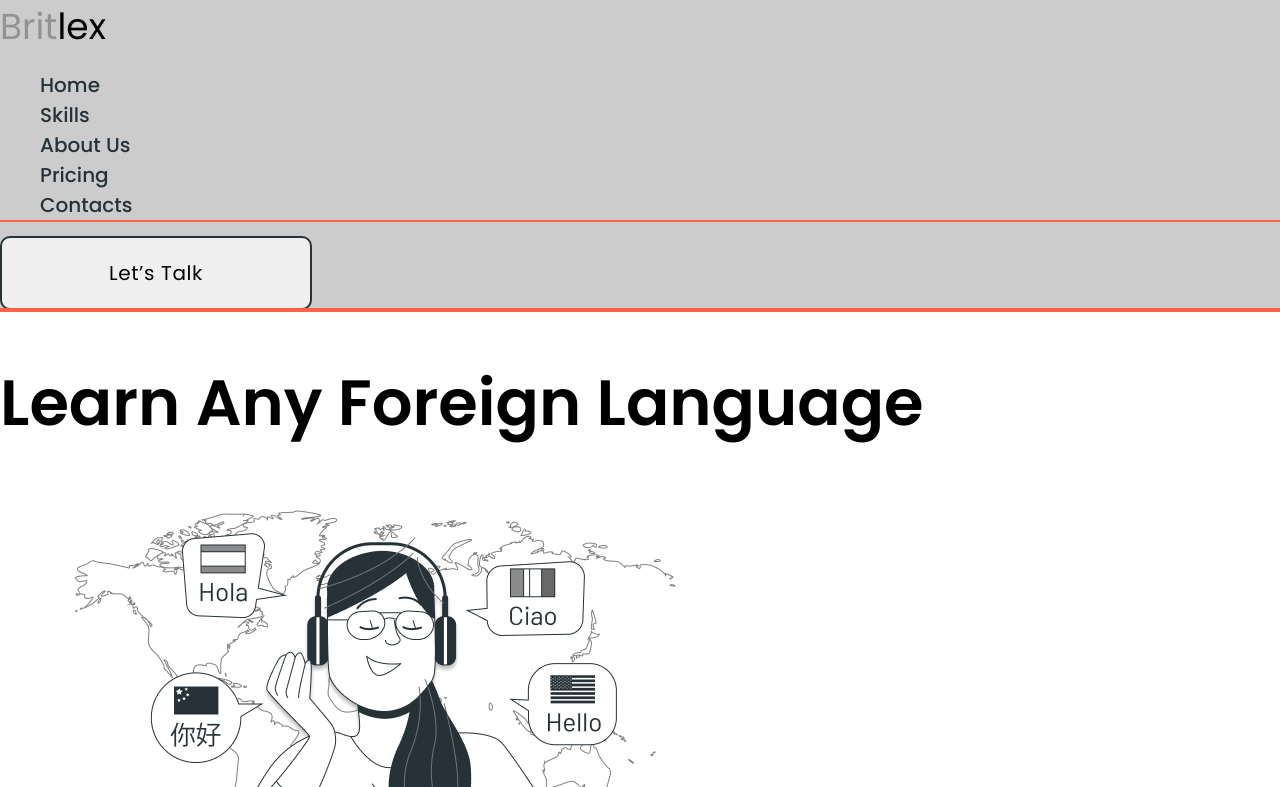
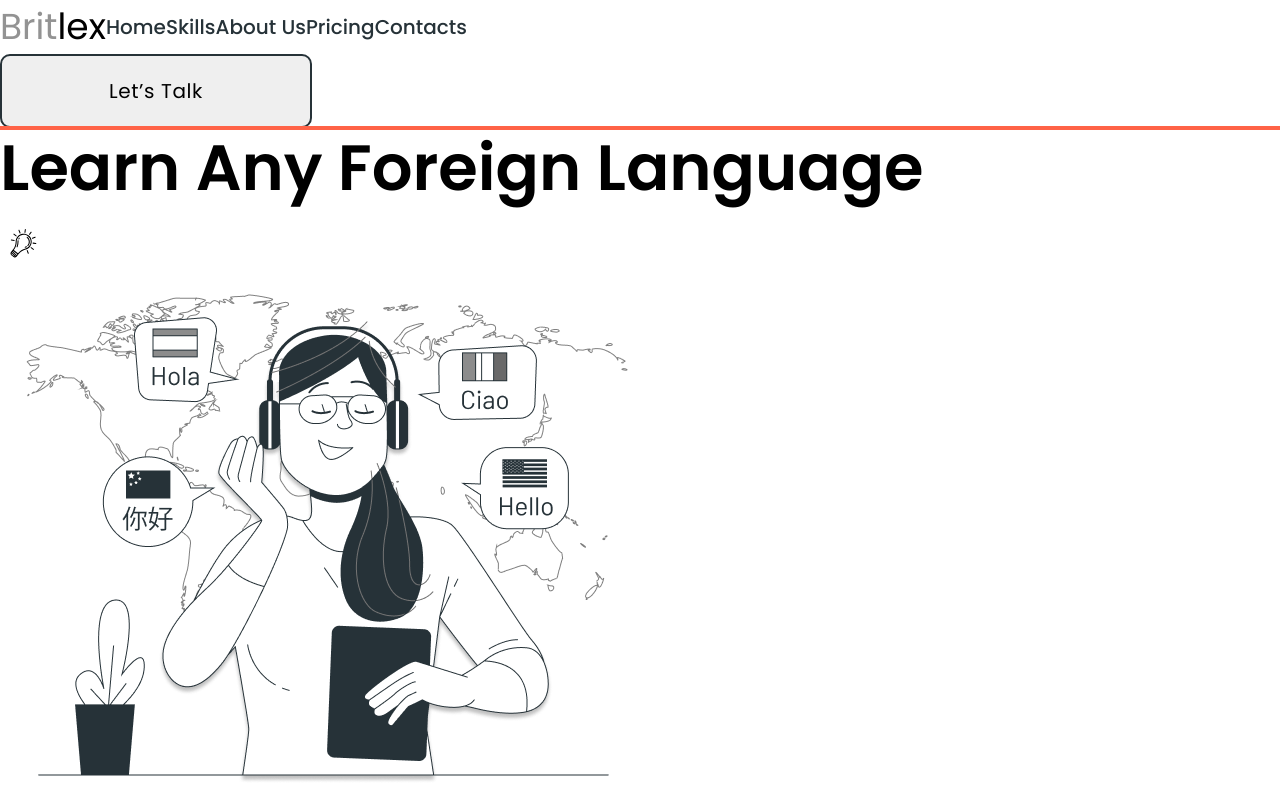
Before and after one commit to vpronyuk/blended-practice, a plain HTML site: page index.html in a window 1280 px wide. Shown: the top 787 px of the page. Drawn offline with nearby package versions, Linux system fonts and the light colour scheme.

Commit message:
container added

```diff
--- /dev/null
+++ b/css/reset.css
@@ -0,0 +1,33 @@
+p,
+h1,
+h2,
+h3,
+h4,
+h5,
+h6 {
+  margin: 0;
+}
+
+ul,
+ol {
+  margin: 0;
+  padding-left: 0;
+  list-style: none;
+}
+
+button {
+  cursor: pointer;
+}
+
+address {
+  font-style: normal;
+}
+
+a {
+  color: currentColor;
+  text-decoration: none;
+}
+
+img {
+  display: block;
+}
--- a/css/styles.css
+++ b/css/styles.css
@@ -20,7 +20,11 @@ body {
 
 /* Section Header */
 .header {
-  background-color: #ccc;
+}
+
+.header-nav {
+  display: flex;
+  align-items: center;
 }
 .header-logo,
 .footer-logo {
@@ -34,6 +38,7 @@ body {
   color: #939393;
 }
 .header-list {
+  display: flex;
 }
 .header-list-item {
   font-weight: 500;
--- a/index.html
+++ b/index.html
@@ -18,32 +18,42 @@
       crossorigin="anonymous"
       referrerpolicy="no-referrer"
     />
+    <link rel="stylesheet" href="./css/reset.css" />
     <link rel="stylesheet" href="./css/styles.css" />
   </head>
 
   <body>
     <header class="header">
       <div class="container">
-        <nav>
+        <nav class="header-nav">
           <a class="header-logo" href="./index.html"
             ><span class="header-logo-decoration">Brit</span>lex</a
           >
           <ul class="header-list list">
-            <li><a href="#" class="header-list-item">Home</a></li>
-            <li><a href="#" class="header-list-item">Skills</a></li>
-            <li><a href="#" class="header-list-item">About Us</a></li>
-            <li><a href="#" class="header-list-item">Pricing</a></li>
-            <li><a href="#" class="header-list-item">Contacts</a></li>
+            <li class="header-list-link">
+              <a href="#" class="header-list-item">Home</a>
+            </li>
+            <li class="header-list-link">
+              <a href="#" class="header-list-item">Skills</a>
+            </li>
+            <li class="header-list-link">
+              <a href="#" class="header-list-item">About Us</a>
+            </li>
+            <li class="header-list-link">
+              <a href="#" class="header-list-item">Pricing</a>
+            </li>
+            <li class="header-list-link">
+              <a href="#" class="header-list-item">Contacts</a>
+            </li>
           </ul>
         </nav>
+        <button type="button" class="header-button">Let’s Talk</button>
       </div>
-
-      <button type="button" class="header-button">Let’s Talk</button>
     </header>
-    <div class="container"></div>
     <main>
       <!-- Hero section -->
       <section class="hero">
+        <div class="container">
           <h1 class="hero-title">Learn Any Foreign Language</h1>
           <img
             src="./images/landing-desktop-img/bulb-icon.svg"
@@ -62,9 +72,11 @@
             able to make your first sketch after the first lesson.
           </p>
           <button type="button" class="hero-button">Get started</button>
+        </div>
       </section>
       <!-- Section Skills -->
       <section class="skills">
+        <div class="container">
           <h2 class="skills-title">Skills</h2>
           <ul class="skills-list list">
             <li class="skills-list-item">
@@ -77,12 +89,14 @@
               <h3 class="skills-item-title">Speaking</h3>
               <p class="skills-item-text">
                 Improve your English skills and confidence. Live classes and
-              interactive lessons online. 20% extra free for a limited time only
-              Learn English online and improve your skills through our
+                interactive lessons online. 20% extra free for a limited time
+                only Learn English online and improve your skills through our
                 high-quality courses and resources – all designed for adult
                 language learners.
               </p>
-            <button type="button" class="skills-item-button">Learn more</button>
+              <button type="button" class="skills-item-button">
+                Learn more
+              </button>
             </li>
             <li class="skills-list-item">
               <img
@@ -93,10 +107,13 @@
               />
               <h3 class="skills-item-title">Writing</h3>
               <p class="skills-item-text">
-              One of the most important and extensive areas of natural science,
-              the science that studies substances, also their composition
+                One of the most important and extensive areas of natural
+                science, the science that studies substances, also their
+                composition
               </p>
-            <button type="button" class="skills-item-button">Learn more</button>
+              <button type="button" class="skills-item-button">
+                Learn more
+              </button>
             </li>
             <li class="skills-list-item">
               <img
@@ -107,10 +124,12 @@
               />
               <h3 class="skills-item-title">Reading</h3>
               <p class="skills-item-text">
-              Perception and response actions of the user resulting from the use
-              and/or upcoming use of the product, system or service
+                Perception and response actions of the user resulting from the
+                use and/or upcoming use of the product, system or service
               </p>
-            <button type="button" class="skills-item-button">Learn more</button>
+              <button type="button" class="skills-item-button">
+                Learn more
+              </button>
             </li>
             <li class="skills-list-item">
               <img
@@ -124,19 +143,24 @@
                 Here you can find activities to practise your listening skills.
                 Listening will help you to improve your understanding
               </p>
-            <button type="button" class="skills-item-button">Learn more</button>
+              <button type="button" class="skills-item-button">
+                Learn more
+              </button>
             </li>
           </ul>
+        </div>
       </section>
       <!-- Section About us -->
       <section class="about">
+        <div class="container">
           <h2 class="about-title">About Us</h2>
           <p class="about-text">
             The model offers a framework for discussing problems related to the
-          user's experience, as well as possible ways and means of solving them.
-          Application development begins at the top level (strategy), where the
-          future software product is described quite abstractly from the point
-          of view of the expectations of both users and the customer.
+            user's experience, as well as possible ways and means of solving
+            them. Application development begins at the top level (strategy),
+            where the future software product is described quite abstractly from
+            the point of view of the expectations of both users and the
+            customer.
           </p>
           <img
             src="./images/landing-desktop-img/about-us-business.png"
@@ -158,9 +182,11 @@
               <p class="about-list-text">Foreign languages</p>
             </li>
           </ul>
+        </div>
       </section>
       <!-- Section Pricing -->
       <section class="pricing">
+        <div class="container">
           <h2 class="pricing-title">Pricing</h2>
           <ul class="pricing-list list">
             <li>
@@ -211,9 +237,11 @@
               </p>
             </li>
           </ul>
+        </div>
       </section>
       <!-- Section Contact us -->
       <section class="contact">
+        <div class="container">
           <h2 class="contact-title">Contact Us</h2>
           <img
             src="./images/landing-desktop-img/contact-us.png"
@@ -222,14 +250,18 @@
             height="430"
           />
           <p class="contact-text">
-          Discover your current English level by taking our free online English
-          test. Sign up to our newsletter for learning tips and free resources
+            Discover your current English level by taking our free online
+            English test. Sign up to our newsletter for learning tips and free
+            resources
           </p>
+        </div>
+
         <!-- Add form!!!!!!! -->
         <!-- <form action=""></form> -->
       </section>
     </main>
     <footer class="footer">
+      <div class="container">
         <a class="footer-logo" href="./index.html"
           ><span class="footer-logo-decoration">Brit</span>lex</a
         >
@@ -238,6 +270,7 @@
           <li><a class="footer-item" href="#">Privacy Policy</a></li>
           <li><a class="footer-item" href="#">Cookie Policy</a></li>
         </ul>
+      </div>
     </footer>
   </body>
 </html>
```
Lines whose indentation alone changed are shown as unchanged.
